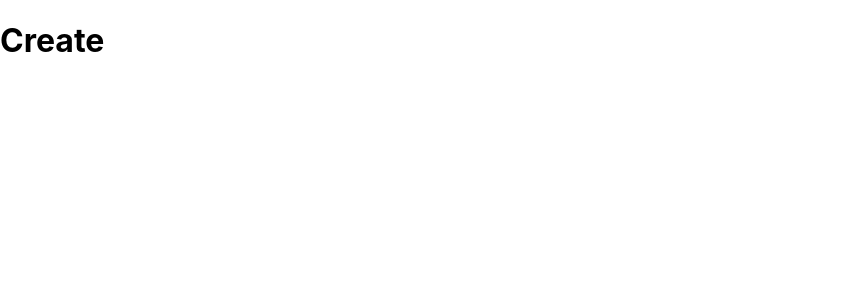
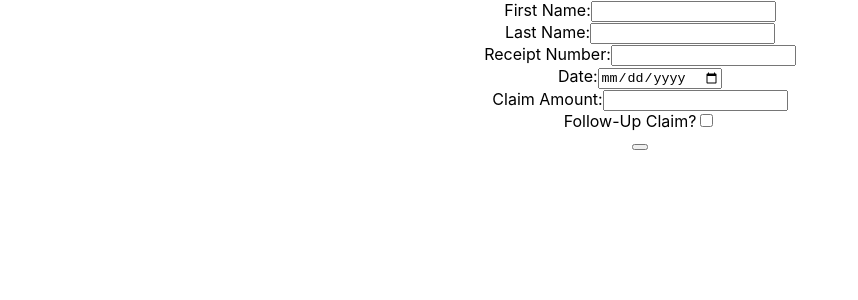
Before and after one commit to xtemplate24/SEED-2023, a React (Create React App) app in the folder frontend/: page /create in a window 1280 px wide. Shown: the top 300 px of the page, without its empty margins (0-858 px from the left). Built offline with nearby package versions, Linux system fonts and the light colour scheme.

Commit message:
create-claim-page

```diff
--- a/frontend/src/pages/Create.js
+++ b/frontend/src/pages/Create.js
@@ -1,5 +1,72 @@
+import { useState } from "react";
+
 const Create = () => {
-  return <h1>Create</h1>;
+  const [firstName, setFirstName] = useState("");
+  const [lastName, setLastName] = useState("");
+  const [receiptNum, setReceiptNum] = useState("");
+  const [date, setDate] = useState("");
+  const [amount, setAmount] = useState("");
+  const [followUpClaim, setFollowUpClaim] = useState(false);
+
+  const handleOnChange = () => {
+    setFollowUpClaim(!followUpClaim);
+  };
+
+  const formatNumber = (num) => {
+    num = num.formatNumber(num, {
+      minimumFractionDigits: 2,
+      maximumFractionDigits: 2,
+    });
+  };
+  return (
+    <div className="App">
+      <label>First Name:</label>
+      <input
+        type="text"
+        value={firstName}
+        onChange={(e) => setFirstName(e.target.value)}
+      />
+      <br />
+      <label>Last Name:</label>
+      <input
+        type="text"
+        value={lastName}
+        onChange={(e) => setLastName(e.target.value)}
+      />
+      <br />
+      <label>Receipt Number:</label>
+      <input
+        type="text"
+        value={receiptNum}
+        onChange={(e) => setReceiptNum(e.target.value)}
+      />
+      <br />
+      <label>Date:</label>
+      <input
+        type="date"
+        value={date}
+        onChange={(e) => setDate(e.target.value)}
+      />
+      <br />
+      <label>Claim Amount:</label>
+      <input
+        type="number"
+        value={amount}
+        onChange={(e) => formatNumber(e.target.value)}
+      />
+      <br />
+      <label>Follow-Up Claim?</label>
+      <input
+        type="checkbox"
+        value="Yes"
+        checked={followUpClaim}
+        onChange={handleOnChange}
+      />
+      <br />
+
+      <button type="submit" text="Create New Claim" />
+    </div>
+  );
 };
 
 export default Create;
```
